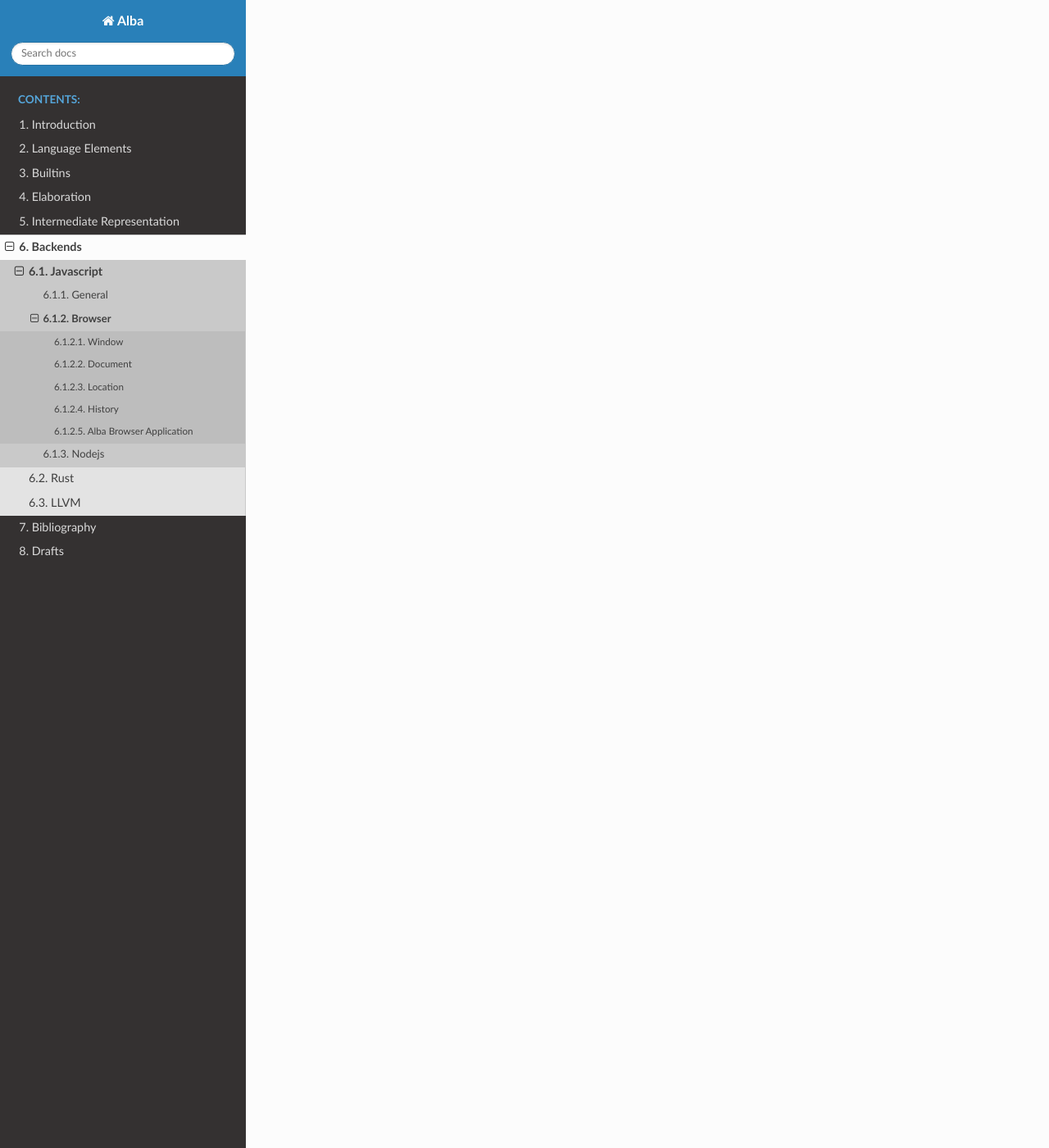
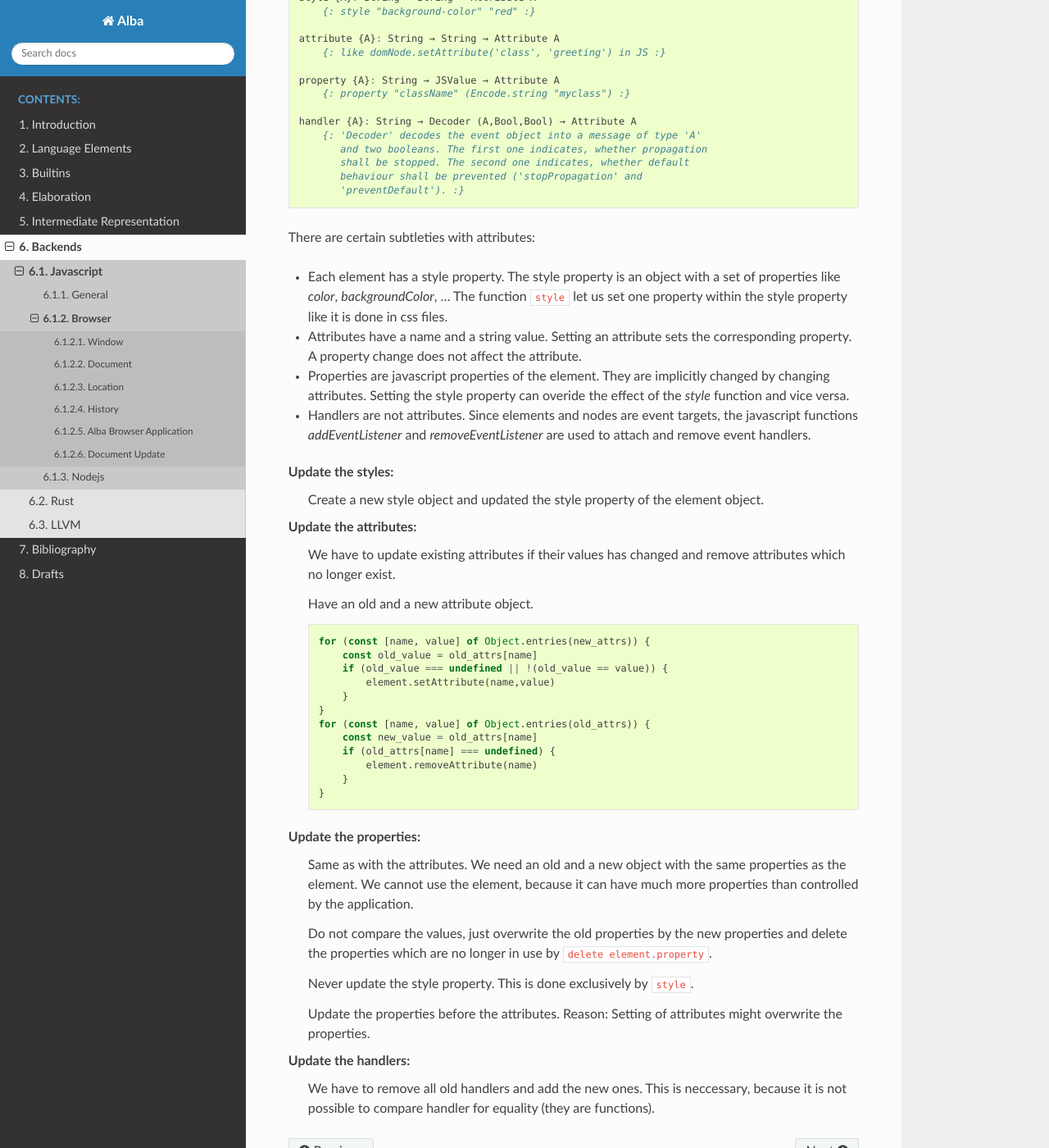
Before and after one commit to alba-lang/lang-spec, a Sphinx documentation site: the page built from sphinx/source/backend/js/browser.rst, in a window 1280 px wide and 1400 px high, scrolled down 4608 px. Shown: the whole window at 82% size. Built offline with Sphinx 7.4.7 and the Read the Docs theme 2.0.0, drawn with Linux system fonts in a browser that asks for light colours; some of the changed text lies outside the part shown.

Commit message:
Added chapter 'Document Update'
	modified:   sphinx/source/backend/js/browser.rst

```diff
--- a/sphinx/source/backend/js/browser.rst
+++ b/sphinx/source/backend/js/browser.rst
@@ -199,9 +199,145 @@ The generated javascript module looks like
         if (m === undefined) {
             return false
         } else {
-            var res = application.update(m, state)
+            var res = code.update(m, state)
             state = res[0]
             cmd = res[1]
             do_command (cmd)
         }
     }
+
+
+
+The compiler generates:
+
+- The type of the application (*sandbox*, *element*, *document*, *application*).
+
+- *init* function: maps arguments and optionally a key and the url into a state
+  and a command and the permanent subscriptions.
+
+- *update* function: maps message and state to a new state and a command.
+
+- *view* function: maps the state to a dom update function
+
+- *subscription* function: maps the state into the dynamic subscriptions
+
+- an optional function pair mapping an url request (click on an anchor) to a
+  message and an url (back/forward button of the browser) to a message.
+
+The optional function pair is generated only in case of an application. For
+sandbox, element and document these functions are not necessary.
+
+The runtime environment is generic. It has the following dynamic data:
+
+- The state with a *modified* flag.
+
+- The current document: pointers to the elements of the document plus
+  information to make diffing and updating possible.
+
+- The current dynamic subscriptions. Contains all handler and information to
+  remove the handlers. At each update we have to compare the new subscriptions
+  with old subscriptions. Even if some subscriptions are the same, we have to
+  update the handler, because there is no way to compare the handler functions
+  (which map an event object into a message) for equality (only pointer
+  equality).
+
+
+
+Document Update
+============================================================
+
+
+In the alba code we have the builtins to create document nodes ::
+
+    Html: Any → Any
+
+    text {A}: String → Html A
+
+    node {A} (tag: String)
+    : List (Attribute A) → List (Html A) → Html A
+
+    nodeKey {A}: (tag: String)
+    : List (Attribute A) → List (String, Html A) → Html A
+
+
+
+There are builtins for the attributes ::
+
+    Attribute: Any → Any
+
+    style {A}: String → String → Attribute A
+        {: style "background-color" "red" :}
+
+    attribute {A}: String → String → Attribute A
+        {: like domNode.setAttribute('class', 'greeting') in JS :}
+
+    property {A}: String → JSValue → Attribute A
+        {: property "className" (Encode.string "myclass") :}
+
+    handler {A}: String → Decoder (A,Bool,Bool) → Attribute A
+        {: 'Decoder' decodes the event object into a message of type 'A'
+           and two booleans. The first one indicates, whether propagation
+           shall be stopped. The second one indicates, whether default
+           behaviour shall be prevented ('stopPropagation' and
+           'preventDefault'). :}
+
+There are certain subtleties with attributes:
+
+- Each element has a style property. The style property is an object with a set
+  of properties like *color*, *backgroundColor*, ... The function ``style`` let
+  us set one property within the style property like it is done in css files.
+
+- Attributes have a name and a string value. Setting an attribute sets the
+  corresponding property. A property change does not affect the attribute.
+
+- Properties are javascript properties of the element. They are implicitly
+  changed by changing attributes. Setting the style property can overide the
+  effect of the *style* function and vice versa.
+
+- Handlers are not attributes. Since elements and nodes are event targets, the
+  javascript functions *addEventListener* and *removeEventListener* are used to
+  attach and remove event handlers.
+
+Update the styles:
+    Create a new style object and updated the style property of the element
+    object.
+
+Update the attributes:
+    We have to update existing attributes if their values has changed and remove
+    attributes which no longer exist.
+
+    Have an old and a new attribute object.
+
+    .. code-block:: javascript
+
+        for (const [name, value] of Object.entries(new_attrs)) {
+            const old_value = old_attrs[name]
+            if (old_value === undefined || !(old_value == value)) {
+                element.setAttribute(name,value)
+            }
+        }
+        for (const [name, value] of Object.entries(old_attrs)) {
+            const new_value = old_attrs[name]
+            if (old_attrs[name] === undefined) {
+                element.removeAttribute(name)
+            }
+        }
+
+Update the properties:
+    Same as with the attributes. We need an old and a new object with the same
+    properties as the element. We cannot use the element, because it can have
+    much more properties than controlled by the application.
+
+    Do not compare the values, just overwrite the old properties by the new
+    properties and delete the properties which are no longer in use by ``delete
+    element.property``.
+
+    Never update the style property. This is done exclusively by ``style``.
+
+    Update the properties before the attributes. Reason: Setting of attributes
+    might overwrite the properties.
+
+Update the handlers:
+    We have to remove all old handlers and add the new ones. This is neccessary,
+    because it is not possible to compare handler for equality (they are
+    functions).
```
Also changed, not shown: other parts of sphinx/source/backend/js/browser.rst (+1 -1 lines).
